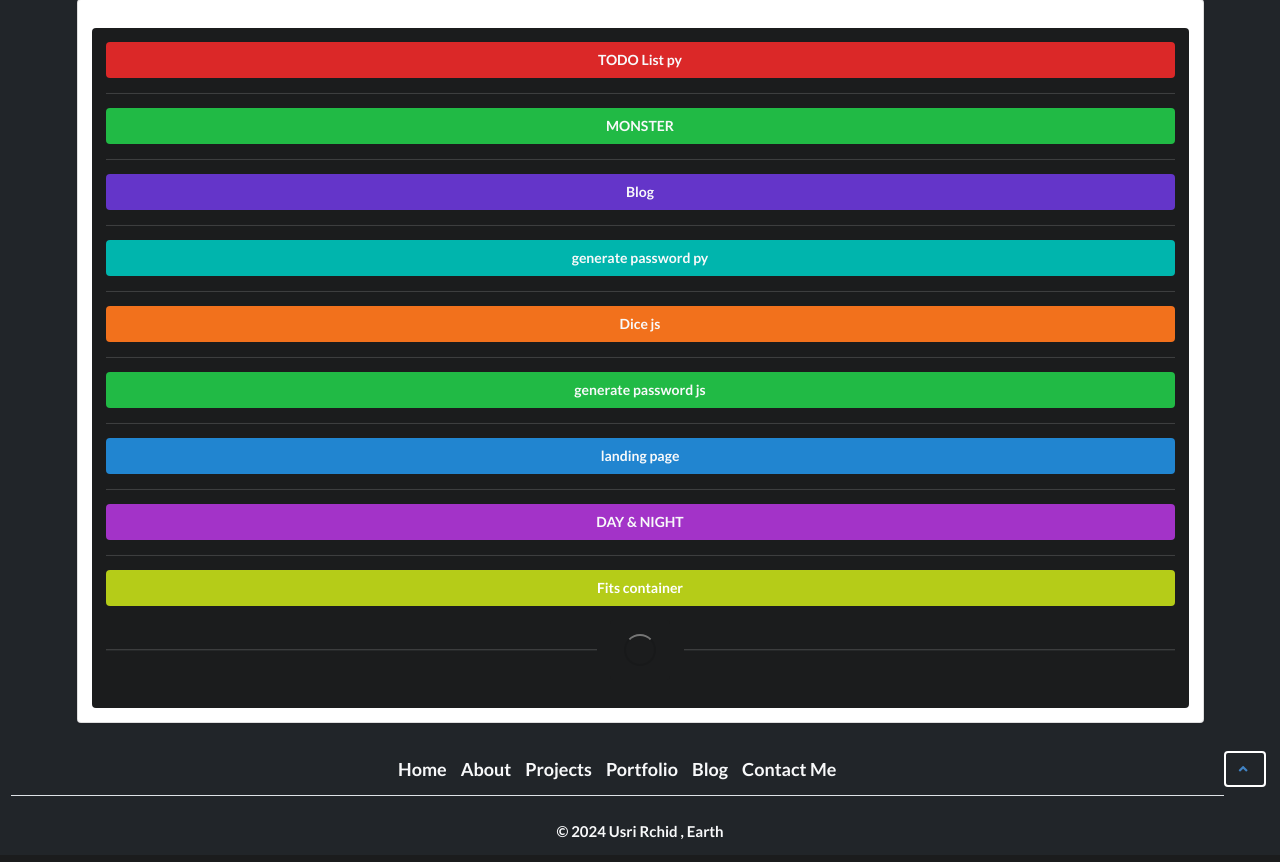
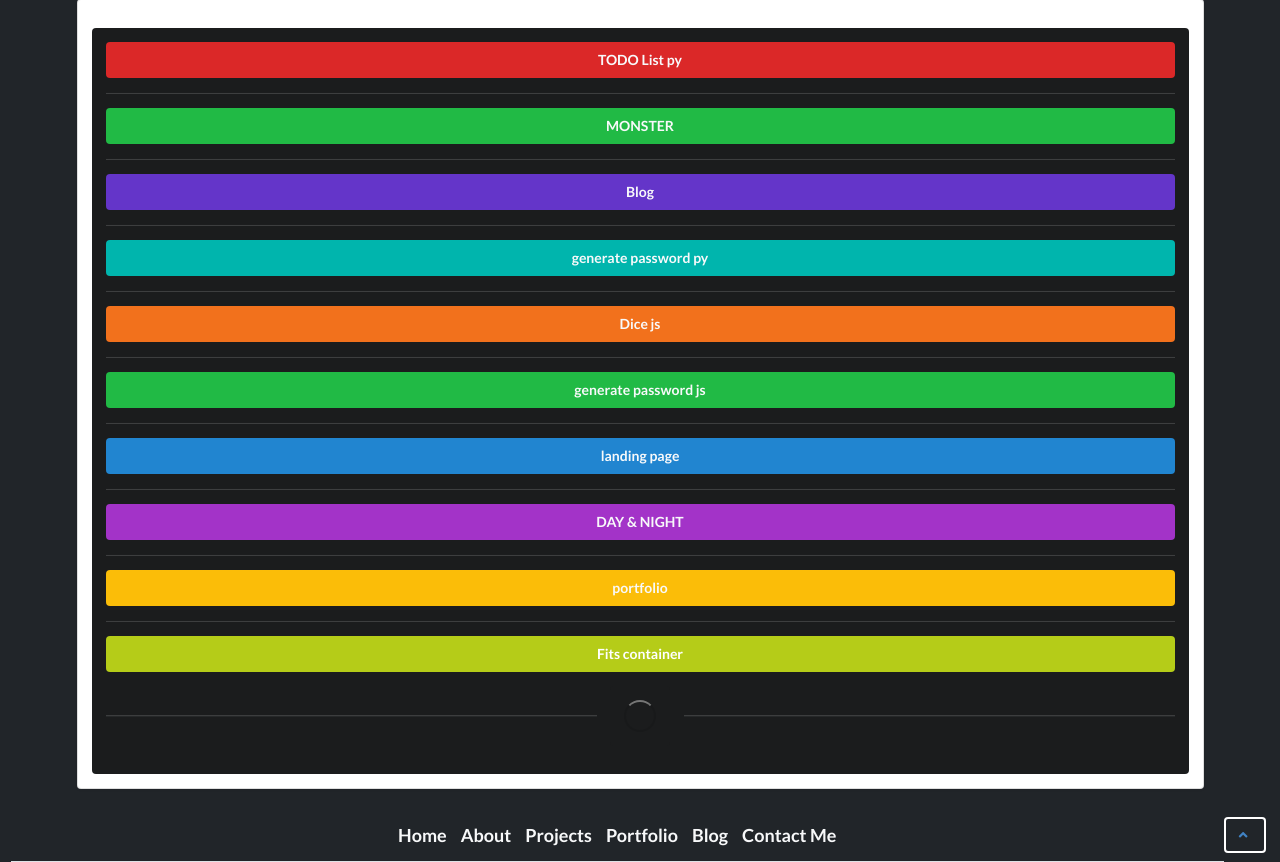
Before and after one commit to usri-rshid/project_flask, a Flask app: page /projects in a window 1280 px wide. Shown: the part 63-925 px from the top of the page. Before the commit the page ends 903 px from the top, so only its background shows below. Run offline with Flask 3, Linux system fonts and the light colour scheme; some libraries are stand-ins or nearby versions.

Commit message:
add link of protfolio & modify readme

```diff
--- a/app.py
+++ b/app.py
@@ -139,11 +139,6 @@ def blog():
     return render_template('blog.html', posts=data, search_query=search_query, message=message)
 
 
-
-
-
-
-
 @app.route('/post/<_id>')
 def post(_id):
     # Check if the user is logged in
@@ -236,11 +231,6 @@ def deleting(_id):
     # Close db connection
     db.close()
     return redirect('/admin')
-
-
-
-
-
 
 # @app.route('/login', methods=['GET', 'POST'])
 # def login():
@@ -338,7 +328,9 @@ def landing():
 def dayNight():
     return redirect("https://usri-rshid.github.io/day_light/")
 
-
+@app.route('/portfolio0')
+def portfolio0():
+    return redirect("https://usri-rshid.github.io/portfolio/")
 
 if __name__ == "__main__":
     db.create_all()
--- a/templates/projects.html
+++ b/templates/projects.html
@@ -33,6 +33,9 @@
         <button class="fluid purple ui button"><a href="/dayNight" class="link-light" target="_blank"
                         rel="noopener noreferrer">DAY & NIGHT</a></button>
         <div class="ui inverted divider"></div>
+        <button class="fluid yellow ui button"><a href="/portfolio0" class="link-light" target="_blank"
+                        rel="noopener noreferrer">portfolio</a></button>
+        <div class="ui inverted divider"></div>
         <!-- add hrere new project -->
         <button class="fluid  olive ui button">Fits container</button>
         <h4 class="ui horizontal inverted divider">
```
Also changed, not shown: README.md.
